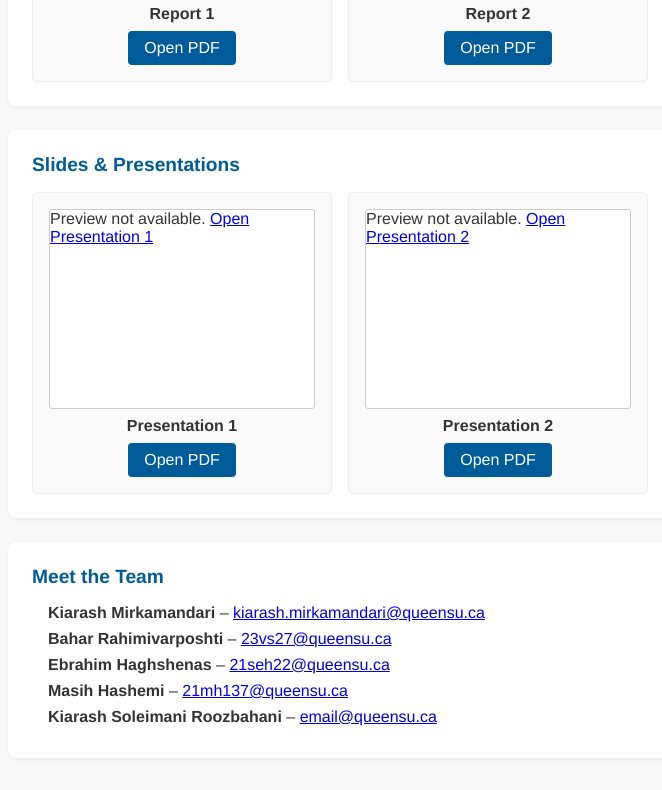
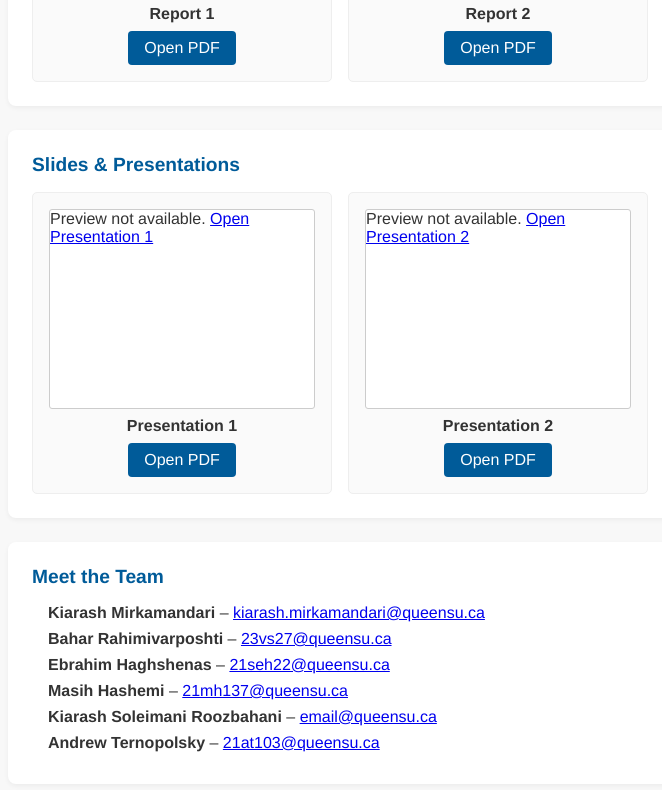
Before and after one commit to kia8804/cisc322group4, a plain HTML site: page index.html in a window 1280 px wide. Shown: the part 593-1383 px from the top of the page, without its empty margins (56-718 px from the left). Drawn offline with Linux system fonts and the light colour scheme.

Commit message:
Update index.html

```diff
--- a/index.html
+++ b/index.html
@@ -172,6 +172,10 @@
             <strong>Kiarash Soleimani Roozbahani</strong> –
             <a href="mailto:johndoe@example.com">email@queensu.ca</a>
           </li>
+          <li>
+            <strong>Andrew Ternopolsky</strong> –
+            <a href="mailto:johndoe@example.com">21at103@queensu.ca</a>
+          </li>
         </ul>
       </section>
     </main>
```
